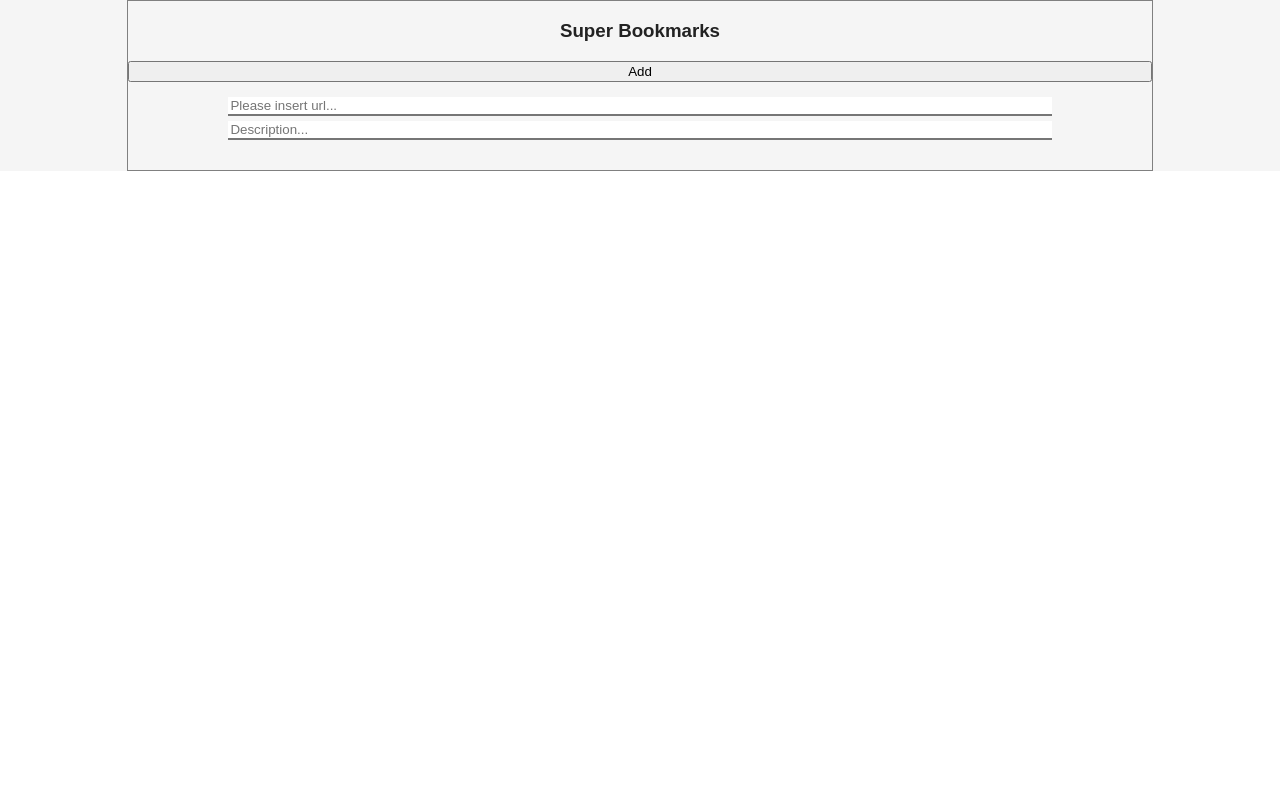
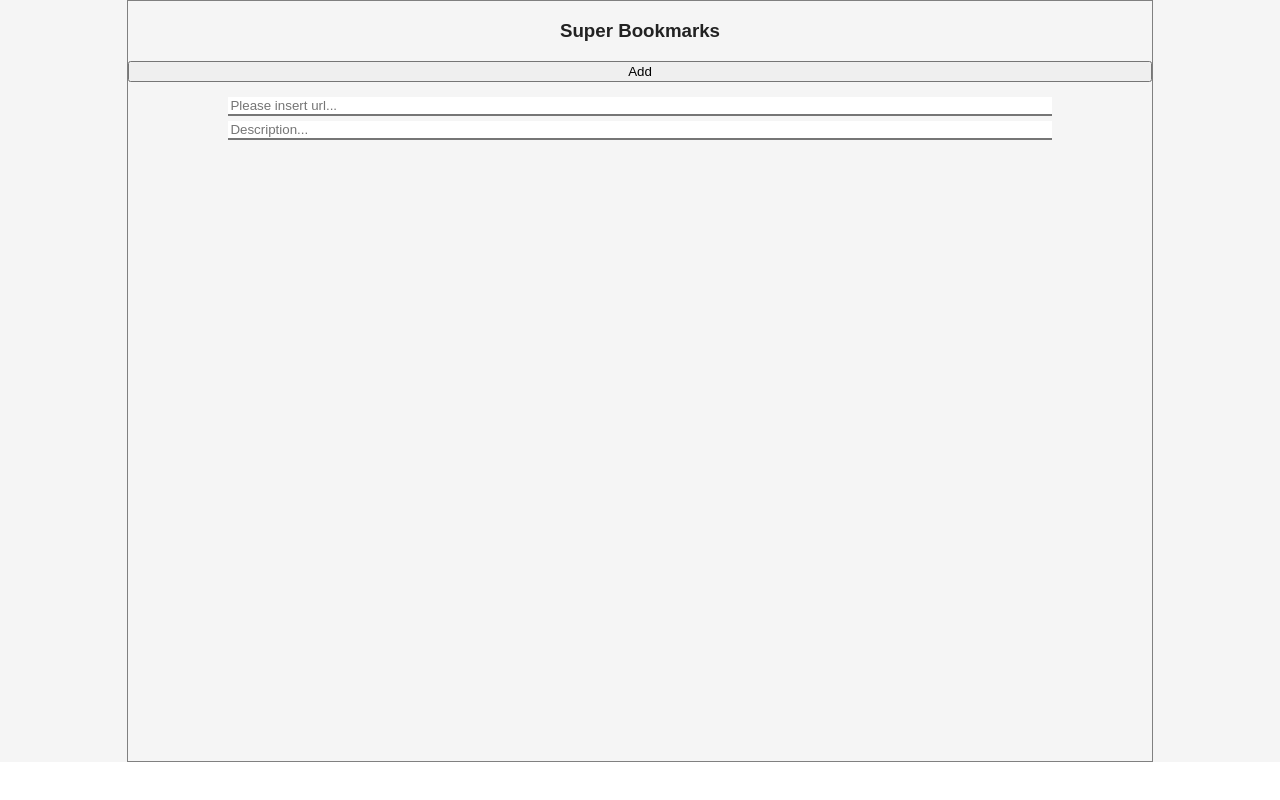
Before and after one commit to frempongandrews/tech-test-bookmark-app, a React (Create React App) app: page / in a window 1280 px wide. Built offline with nearby package versions, Linux system fonts and the light colour scheme.

Commit message:
clear all implemented

```diff
--- a/src/components/BookmarkItem.js
+++ b/src/components/BookmarkItem.js
@@ -48,7 +48,7 @@ export default class BookmarkItem extends Component {
 
 const bookmarkItemContainer = {
 
-    border: '1px solid grey',
+    border: '1px solid #777777',
     width: '80%',
     overflow: 'auto',
     position: 'relative',
--- a/src/components/BookmarksBoard.js
+++ b/src/components/BookmarksBoard.js
@@ -38,7 +38,7 @@ export default class BookmarksBoard extends Component {
         bookmarks: [],
         isEditing: false,
         currentBookmarkId: null,
-        errors: []
+
     };
 
     componentWillMount () {
@@ -224,6 +224,22 @@ export default class BookmarksBoard extends Component {
         //get bookmark with id of state.currentBookmarkId
         let bookmarks = this.state.bookmarks;
 
+
+
+        if (!description) {
+            alert("Please enter a description.");
+            return;
+        }
+
+        if (description.length < 3) {
+            alert("Description must be at least 3 characters long");
+            return;
+        }
+
+
+
+        if (this.isValidUrl(url)) {
+
             //update its values
             bookmarks.forEach(bookmark => {
                 if (bookmark.id === this.state.currentBookmarkId) {
@@ -246,6 +262,8 @@ export default class BookmarksBoard extends Component {
                 currentBookmarkId: null
             });
 
+        }
+
 
     };
 
@@ -265,6 +283,21 @@ export default class BookmarksBoard extends Component {
             currentBookmarkId: null
         }, this.onClearInputFields());
 
+
+    };
+
+    onClearAllBookmarks = () => {
+
+        let bookmarks = [];
+
+        //save to localStorage
+        localStorage.setItem('bookmarks', JSON.stringify(bookmarks));
+
+        this.setState({
+            bookmarks,
+            isEditing: false,
+            currentBookmarkId: null
+        }, this.onClearInputFields());
 
     };
 
@@ -327,9 +360,9 @@ export default class BookmarksBoard extends Component {
                         {this.state.isEditing &&
                             <div style={cancelRemoveBtnContainer}>
                                 {this.state.isEditing &&<button style={btnStyle} onClick={this.onCancelEditing}>Cancel</button>} { (this.state.currentBookmarkId !== null) && <button style={btnStyle} onClick={this.onRemoveBookmark}>Remove</button>}
+                                { (this.state.currentBookmarkId === null) && <button style={btnStyle} onClick={this.onClearAllBookmarks}>Clear All</button>}
                             </div>
                         }
-
 
 
                         <div style={editAddBtnContainer}>
@@ -361,15 +394,19 @@ export default class BookmarksBoard extends Component {
 const bookmarksBoardStyle = {
 
     width: '80%',
-    // height: '80vh',
+    height: '95vh',
+    overflowY: 'auto',
     border: '1px solid grey',
     margin: '0 auto',
     minWidth: 200,
-    marginBottom:20
+    marginBottom:20,
+    position: 'relative'
 };
 
 const headerStyle = {
-    marginBottom: 30
+    marginBottom: 30,
+    zIndex: 100,
+
 };
 
 const inputStyle = {
```
Lines whose indentation alone changed are shown as unchanged.
